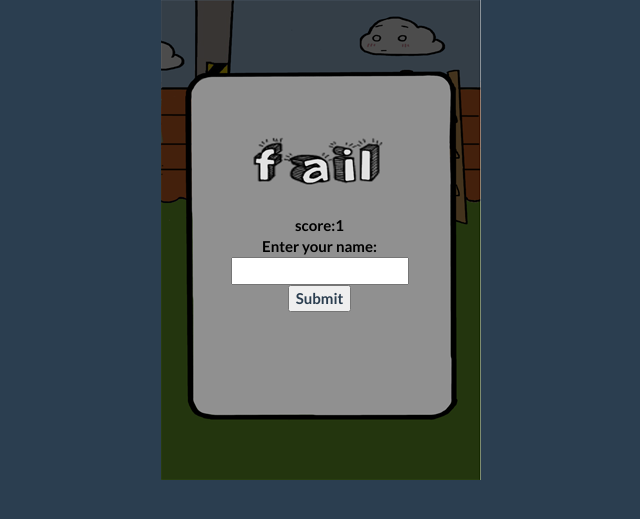
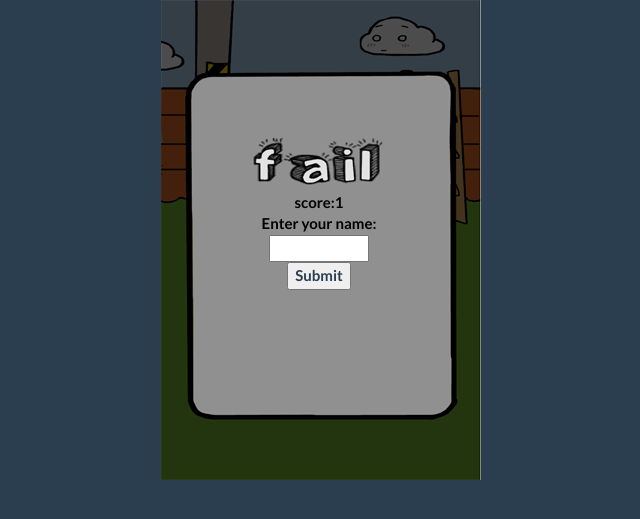
Before and after one commit to robzai/GameProject, a PHP site: page /fail.html in a window 1280 px wide. Shown: the top 519 px of the page, without its empty margins (299-939 px from the left). Run offline with PHP 8.4, Linux system fonts and the light colour scheme.

Commit message:
rebecca changes db page

```diff
--- a/css/fail.css
+++ b/css/fail.css
@@ -4,12 +4,13 @@
 	height: 480;
 }
 
+
+
 .score {
 	height: 80px;
-	width: 200px;
-	margin-left: 15%;
-	margin-top: 55%;
-	position:absolute;
+	width: 300px;
+	padding-left: 5%;
+	padding-top: 60%;
 	font-size:15px;
 	text-align: center;
 	font-weight: 800;
--- a/fail.html
+++ b/fail.html
@@ -14,11 +14,12 @@
 				<div class="col-xs-4">
 					<div class = "main">
 						<div>
+
 							<div class = "score">
 								<div id="scoreDisplay"></div>
 									<form action="db.php" method="post">
 										Enter your name:<br>
-										<input name="username" /><br>
+										<input  style="width:100px" name="username" /><br>
 										<input type="submit" />
 									</form>
 							</div>
--- a/pass.html
+++ b/pass.html
@@ -15,7 +15,7 @@
 
 		<!--Image map for 'go to next level button'. It navigates to the 'next level game'-->
 		 <area shape="rect" coords="187,277,240,360"
-		 href="gamepage.html"
+		 href="level2.html"
 		 alt="next Game Button" />
 	</map>
 	<div class = "container">
```
Also changed, not shown: css/leaderboard.css (+12 -1 lines), db.php (+6 -2 lines), pic/rank.png (added).
